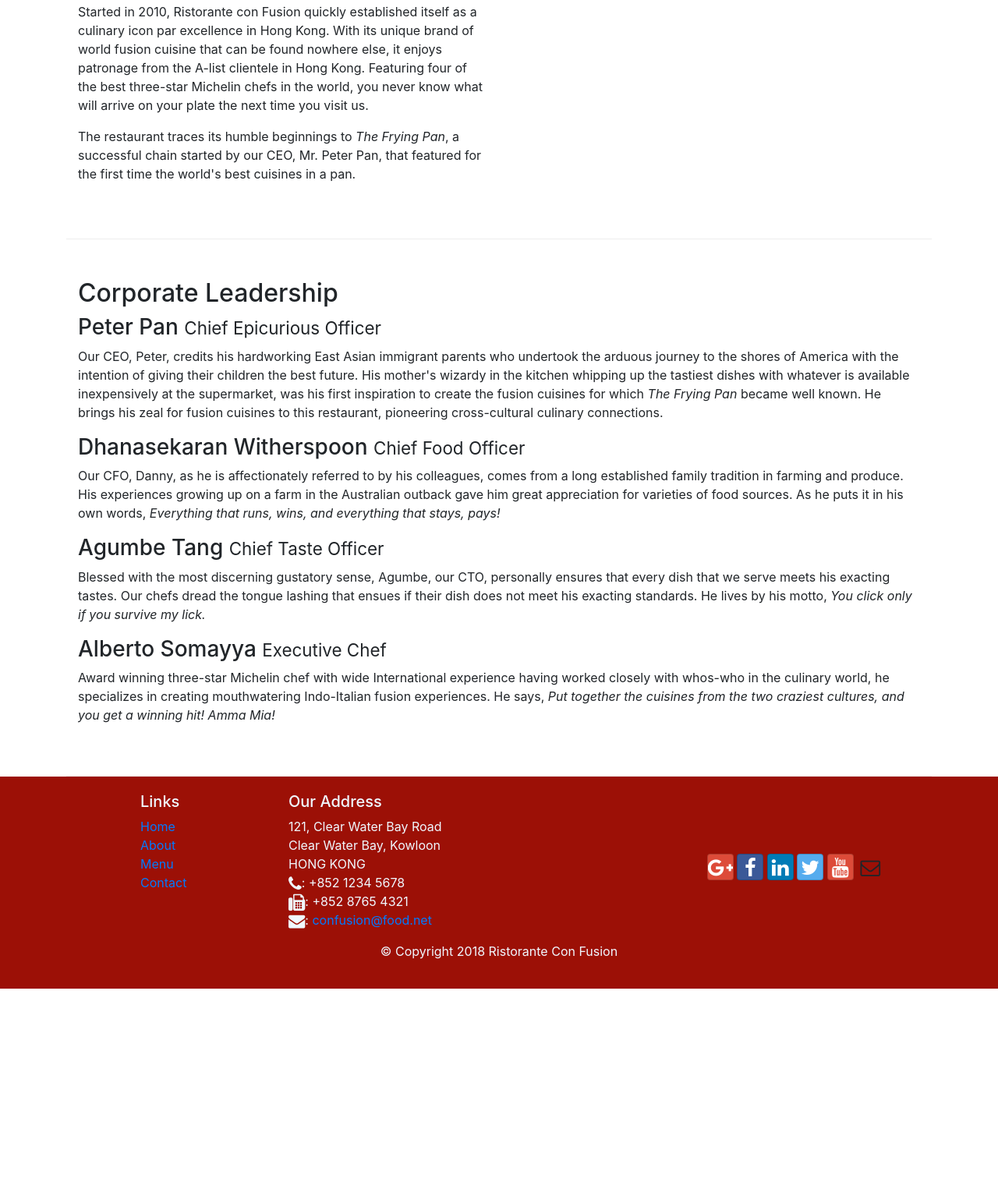
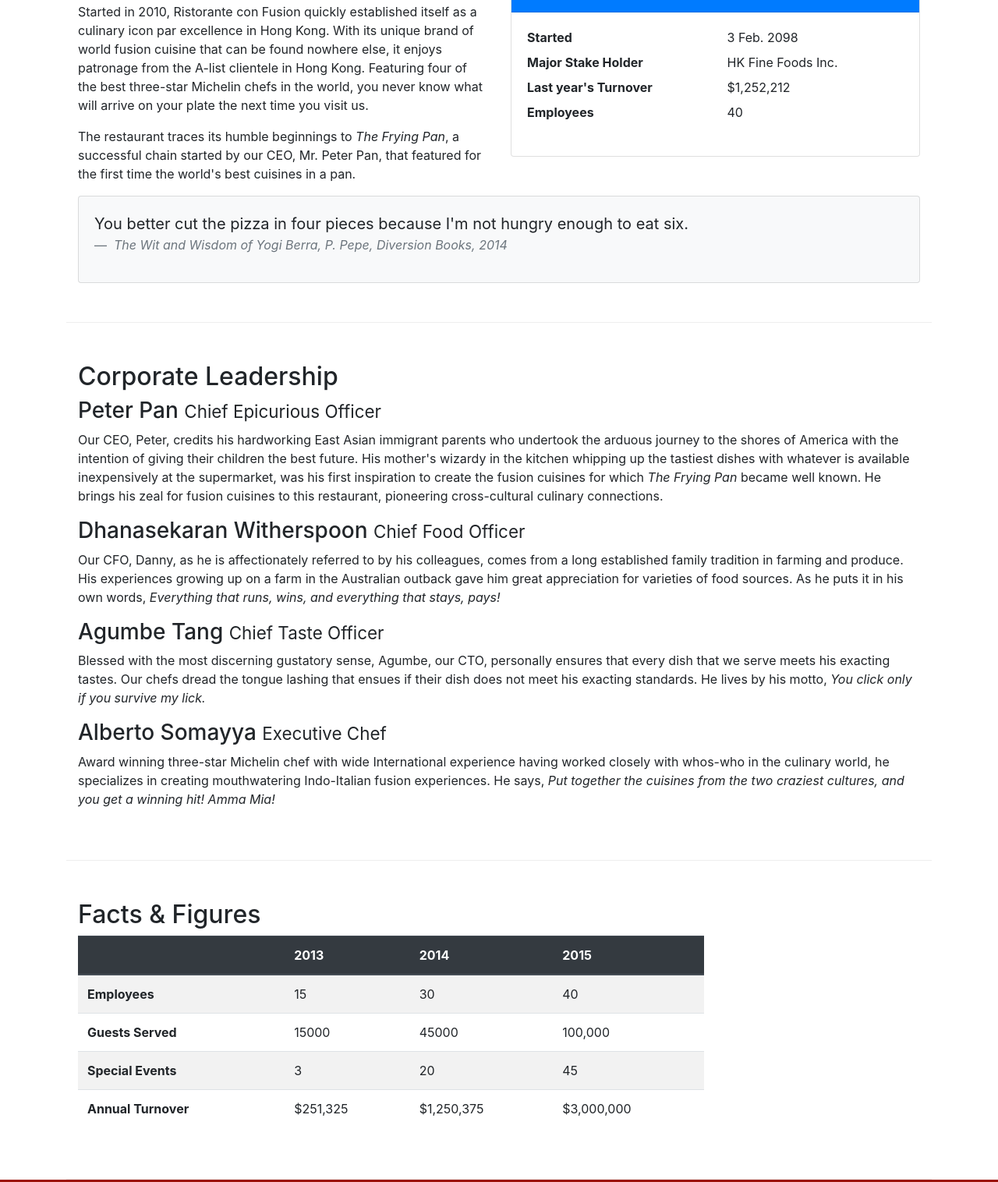
Before and after one commit to subodra999/BootstrapConFusion, a website: page aboutus.html in a window 1280 px wide. Shown: the part 558-2074 px from the top of the page at 78% size. Before the commit the page ends 1826 px from the top, so only its background shows below. Drawn offline with nearby package versions, Linux system fonts and the light colour scheme.

Commit message:
tables and card

```diff
--- a/aboutus.html
+++ b/aboutus.html
@@ -22,7 +22,7 @@
 
     <nav class="navbar navbar-dark navbar-expand-sm fixed-top">
         <div class="container">
-            <a class="navbar-brand" href="#">Ristorante Con Fusion</a>
+            <a class="navbar-brand" href="#"><img src="img/logo.png" height="30" width="41"></a>
             <div class="collapse navbar-collapse" id="Navbar"></div>
                 <ul class="navbar-nav mr-auto">
                     <li class="nav-item"><a class="nav-link" href="/index.html"><span class="fa fa-home fa-lg"></span> Home</a></li>
@@ -43,7 +43,8 @@
                     <h1>Ristorante con Fusion</h1>
                     <p>We take inspiration from the World's best cuisines, and create a unique fusion experience. Our lipsmacking creations will tickle your culinary senses!</p>
                 </div>
-                <div class="col-12 col-sm">
+                <div class="col-12 col-sm align-self-center">
+                    <img src="img/logo.png" class="img-fluid">
                 </div>
             </div>
         </div>
@@ -67,7 +68,36 @@
                 <p>Started in 2010, Ristorante con Fusion quickly established itself as a culinary icon par excellence in Hong Kong. With its unique brand of world fusion cuisine that can be found nowhere else, it enjoys patronage from the A-list clientele in Hong Kong.  Featuring four of the best three-star Michelin chefs in the world, you never know what will arrive on your plate the next time you visit us.</p>
                 <p>The restaurant traces its humble beginnings to <em>The Frying Pan</em>, a successful chain started by our CEO, Mr. Peter Pan, that featured for the first time the world's best cuisines in a pan.</p>
             </div>
-            <div>
+            <div class="col-sm">
+                <div class="card">
+                    <h3 class="card-header bg-primary text-white">Facts At a Glance</h3>
+                    <div class="card-body">
+                        <dl class="row">
+                            <dt class="col-6">Started</dt>
+                            <dd class="col-6">3 Feb. 2098</dd>
+                            <dt class="col-6">Major Stake Holder</dt>
+                            <dd class="col-6">HK Fine Foods Inc.</dd>
+                            <dt class="col-6">Last year's Turnover</dt>
+                            <dd class="col-6">$1,252,212</dd>
+                            <dt class="col-6">Employees</dt>
+                            <dd class="col-6">40</dd>
+                        </dl>
+                    </div>
+                </div>
+            </div>
+            <div class="col-12 ">
+                <div class="card card-body bg-light">
+                    <blockquote class="blockquote">
+                        <p class="mb-0">
+                            You better cut the pizza in four pieces because I'm not hungry enough to eat six.
+                        </p>
+                    <footer class="blockquote-footer">
+                            <cite title="Source Title">
+                                The Wit and Wisdom of Yogi Berra, P. Pepe, Diversion Books, 2014
+                            </cite>
+                        </footer>
+                    </blockquote>
+                </div>
             </div>
         </div>
 
@@ -84,6 +114,53 @@
                 <h3>Alberto Somayya <small>Executive Chef</small></h3>
                 <p class="d-none d-sm-block">Award winning three-star Michelin chef with wide International experience having worked closely with whos-who in the culinary world, he specializes in creating mouthwatering Indo-Italian fusion experiences. He says, <em>Put together the cuisines from the two craziest cultures, and you get a winning hit! Amma Mia!</em></p>
             </div>
+       </div>
+
+       <div class="row row-content">
+           <div class="col-12 col-sm-9">
+               <h2>Facts &amp; Figures</h2>
+               <div class="table-responsive">
+                    <table class="table table-striped">
+                        <thead class="thead-dark">
+                            <tr>
+                                <th>&nbsp;</th>
+                                <th>2013</th>
+                                <th>2014</th>
+                                <th>2015</th>
+                            </tr>
+                        </thead>
+                        <tbody>
+                            <tr>
+                                <th>Employees</th>
+                                <td>15</td>
+                                <td>30</td>
+                                <td>40</td>
+                            </tr>
+                            <tr>
+                                <th>Guests Served</th>
+                                <td>15000</td>
+                                <td>45000</td>
+                                <td>100,000</td>
+                            </tr>
+                            <tr>
+                                <th>Special Events</th>
+                                <td>3</td>
+                                <td>20</td>
+                                <td>45</td>
+                            </tr>
+                            <tr>
+                                <th>Annual Turnover</th>
+                                <td>$251,325</td>
+                                <td>$1,250,375</td>
+                                <td>$3,000,000</td>
+                            </tr>
+                        </tbody>
+                    </table>
+                </div>
+           </div>
+
+           <div class="col-12 col-sm-3">
+           </div>
        </div>
 
     </div>
```
